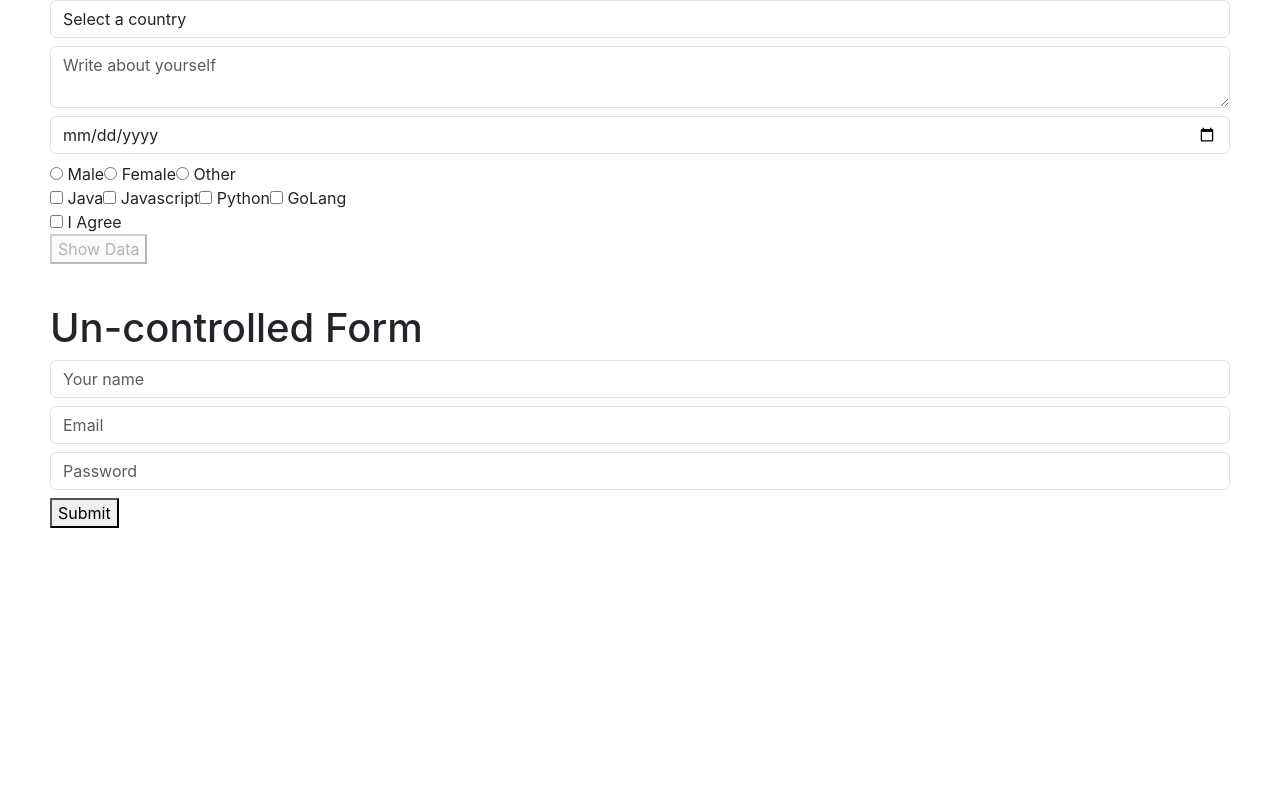
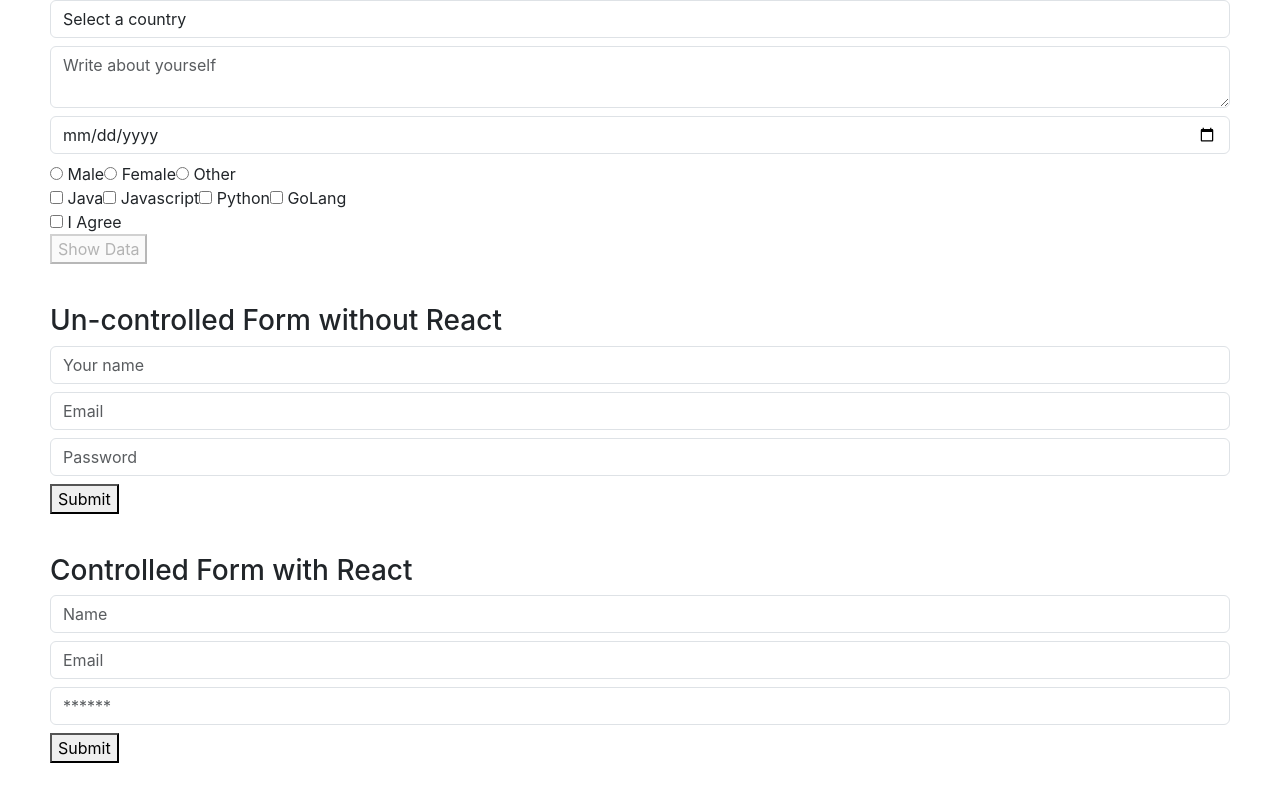
Before and after one commit to Jobayer109/Simple-Timer, a React (Create React App) app: page / in a window 1280 px wide. Shown: the part 298-1100 px from the top of the page. Before the commit the page ends 876 px from the top, so only its background shows below. Built offline with nearby package versions, Linux system fonts and the light colour scheme; the HTML template or start-up script is replaced by a standard one.

Commit message:
Handle form with the help of React

```diff
--- a/src/App.js
+++ b/src/App.js
@@ -1,20 +1,19 @@
 import "./App.css";
 import MyEvent from "./components/Event";
 import MyForm from "./components/Form";
+import ControlledForm from "./components/Form/controlledForm";
 import UnControlledForm from "./components/Form/unControlledForm";
 import MyTimer from "./components/Timer";
 
 function App() {
   return (
-    <duv>
+    <div>
       <MyTimer />
-
       <MyEvent />
-
       <MyForm />
-
       <UnControlledForm />
-    </duv>
+      <ControlledForm />
+    </div>
   );
 }
 
--- /dev/null
+++ b/src/components/Form/controlledForm.jsx
@@ -0,0 +1,57 @@
+import React, { Component } from "react";
+
+class ControlledForm extends Component {
+  state = {
+    name: "",
+    email: "",
+    password: "",
+  };
+
+  changeHandler = (e) => {
+    this.setState({ [e.target.name]: e.target.value });
+  };
+
+  handleSubmit = (e) => {
+    e.preventDefault();
+    this.setState({ name: "", email: "", password: "" });
+    console.log(this.state);
+  };
+
+  render() {
+    const { name, email, password } = this.state;
+    return (
+      <div style={{ marginTop: "40px" }}>
+        <h3>Controlled Form with React </h3>
+
+        <form onSubmit={this.handleSubmit}>
+          <input
+            className="form-control my-2"
+            type="text"
+            name="name"
+            placeholder="Name"
+            value={name}
+            onChange={this.changeHandler}
+          />
+          <input
+            className="form-control my-2"
+            type="email"
+            name="email"
+            placeholder="Email"
+            value={email}
+            onChange={this.changeHandler}
+          />
+          <input
+            className="form-control my-2"
+            type="password"
+            name="password"
+            placeholder="******"
+            value={password}
+            onChange={this.changeHandler}
+          />
+          <button type="submit">Submit</button>
+        </form>
+      </div>
+    );
+  }
+}
+export default ControlledForm;
--- a/src/components/Form/unControlledForm.jsx
+++ b/src/components/Form/unControlledForm.jsx
@@ -8,13 +8,15 @@ class UnControlledForm extends React.Component {
       email: event.target.email.value,
       password: event.target.password.value,
     };
+    event.target.reset();
+
     console.log(data);
   };
 
   render() {
     return (
       <div style={{ marginTop: "40px" }}>
-        <h1>Un-controlled Form </h1>
+        <h3>Un-controlled Form without React</h3>
 
         <form onSubmit={this.formHandler}>
           <input
```
